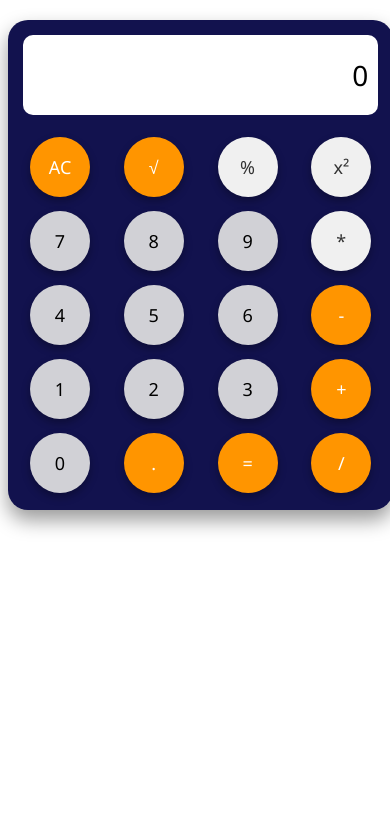
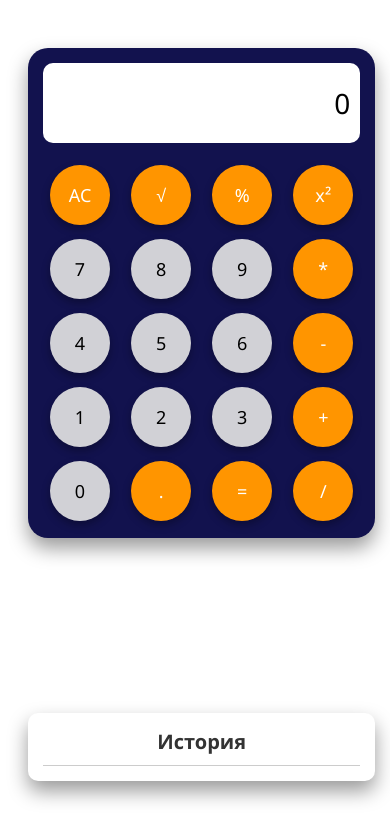
Before and after one commit to Research-Git-2/web-calculator, a plain HTML site: page index.html in a window 390 px wide. Drawn offline with Linux system fonts and the light colour scheme.

Commit message:
+ истроия, -стиль истории

```diff
--- a/index.html
+++ b/index.html
@@ -7,14 +7,16 @@
     <title>Calculator</title>
   </head>
   <body>
+    <body>
       <div class="calculator-container">
+        <div class="layout">
           <div class="rectangle">
             <div class="display">0</div>
             <div class="buttons" id="exe">
               <div class="row">
                 <button id="AC">AC</button>
-            <button id="root">&radic;</button>
-            <button id="">%</button>
+                <button id="root">√</button>
+                <button id="per">%</button>
                 <button id="pow">x²</button>
               </div>
               <div class="row">
@@ -43,6 +45,12 @@
               </div>
             </div>
           </div>
+
+          <div class="history">
+            <h3>История</h3>
+            <ul id="historyList"></ul>
+          </div>
+        </div>
       </div>
       <script src="script.js"></script>
     </body>
--- a/script.js
+++ b/script.js
@@ -4,45 +4,16 @@ let firstNumber = "";
 let secondNumber = "";
 let operator = "";
 
-const num7 = () => {
-  appendNumber("7");
-};
-
-const num8 = () => {
-  appendNumber("8");
-};
-
-const num9 = () => {
-  appendNumber("9");
-};
-
-const num4 = () => {
-  appendNumber("4");
-};
-
-const num5 = () => {
-  appendNumber("5");
-};
-
-const num6 = () => {
-  appendNumber("6");
-};
-
-const num1 = () => {
-  appendNumber("1");
-};
-
-const num2 = () => {
-  appendNumber("2");
-};
-
-const num3 = () => {
-  appendNumber("3");
-};
-
-const num0 = () => {
-  appendNumber("0");
-};
+const num7 = () => appendNumber("7");
+const num8 = () => appendNumber("8");
+const num9 = () => appendNumber("9");
+const num4 = () => appendNumber("4");
+const num5 = () => appendNumber("5");
+const num6 = () => appendNumber("6");
+const num1 = () => appendNumber("1");
+const num2 = () => appendNumber("2");
+const num3 = () => appendNumber("3");
+const num0 = () => appendNumber("0");
 
 const appendNumber = (num) => {
   if (operator === "") {
@@ -57,6 +28,13 @@ const appendNumber = (num) => {
 const numD = () => {
   if (firstNumber !== "" && operator === "") {
     operator = "/";
+    display.textContent = firstNumber + " " + operator;
+  }
+};
+
+const numPer = () => {
+  if (firstNumber !== "" && operator === "") {
+    operator = "%";
     display.textContent = firstNumber + " " + operator;
   }
 };
@@ -111,27 +89,61 @@ const calculate = () => {
         }
         result = num1 / num2;
         break;
-
       case "+":
         result = num1 + num2;
         break;
-
       case "-":
         result = num1 - num2;
         break;
-
       case "*":
         result = num1 * num2;
         break;
-
+      case "%":
+        result = (num1 * num2) / 100;
+        break;
       default:
         return;
     }
 
+    result = parseFloat(result.toFixed(4));
     display.textContent = result;
+    addToHistory(`${num1} ${operator} ${num2}`, result);
     firstNumber = result.toString();
     secondNumber = "";
     operator = "";
+  }
+};
+
+const root = () => {
+  if (firstNumber !== "" && operator === "") {
+    const num = parseFloat(firstNumber);
+
+    if (num < 0) {
+      display.textContent = "Ошибка: √ из отрицательного";
+      reset();
+      return;
+    }
+
+    const result = Math.sqrt(num);
+    display.textContent = result;
+    addToHistory(`√${num}`, result);
+    firstNumber = result.toString();
+  } else {
+    display.textContent = "Ошибка: сначала введите число";
+    reset();
+  }
+};
+
+const pow = () => {
+  if (firstNumber !== "" && operator === "") {
+    const num = parseFloat(firstNumber);
+    const result = Math.pow(num, 2);
+    display.textContent = result;
+    addToHistory(`${num}²`, result);
+    firstNumber = result.toString();
+  } else {
+    display.textContent = "Ошибка: сначала введите число";
+    reset();
   }
 };
 
@@ -139,56 +151,33 @@ const reset = () => {
   firstNumber = "";
   secondNumber = "";
   operator = "";
-  display.textContent = "";
+  display.textContent = "0";
 };
 
-const seven = document.querySelector("#seven");
-seven.addEventListener("click", num7);
+const addToHistory = (expr, result) => {
+  const historyList = document.getElementById("historyList");
+  const li = document.createElement("li");
+  li.textContent = `${expr} = ${result}`;
+  historyList.prepend(li);
+};
 
-const eight = document.querySelector("#eight");
-eight.addEventListener("click", num8);
-
-const nine = document.querySelector("#nine");
-nine.addEventListener("click", num9);
-
-const four = document.querySelector("#four");
-four.addEventListener("click", num4);
-
-const five = document.querySelector("#five");
-five.addEventListener("click", num5);
-
-const six = document.querySelector("#six");
-six.addEventListener("click", num6);
-
-const one = document.querySelector("#one");
-one.addEventListener("click", num1);
-
-const two = document.querySelector("#two");
-two.addEventListener("click", num2);
-
-const three = document.querySelector("#three");
-three.addEventListener("click", num3);
-
-const numZero = document.querySelector("#zero");
-numZero.addEventListener("click", num0);
-
-const divide = document.querySelector("#D");
-divide.addEventListener("click", numD);
-
-const numSum = document.querySelector("#plus");
-numSum.addEventListener("click", sum);
-
-const numMinus = document.querySelector("#minus");
-numMinus.addEventListener("click", minus);
-
-const numMult = document.querySelector("#mult");
-numMult.addEventListener("click", mult);
-
-const dotBtn = document.querySelector("#point");
-dotBtn.addEventListener("click", point);
-
-const equal = document.querySelector("#equal");
-equal.addEventListener("click", calculate);
-
-const clear = document.querySelector("#AC");
-clear.addEventListener("click", reset);
+document.querySelector("#pow").addEventListener("click", pow);
+document.querySelector("#root").addEventListener("click", root);
+document.querySelector("#seven").addEventListener("click", num7);
+document.querySelector("#eight").addEventListener("click", num8);
+document.querySelector("#nine").addEventListener("click", num9);
+document.querySelector("#four").addEventListener("click", num4);
+document.querySelector("#five").addEventListener("click", num5);
+document.querySelector("#six").addEventListener("click", num6);
+document.querySelector("#one").addEventListener("click", num1);
+document.querySelector("#two").addEventListener("click", num2);
+document.querySelector("#three").addEventListener("click", num3);
+document.querySelector("#zero").addEventListener("click", num0);
+document.querySelector("#D").addEventListener("click", numD);
+document.querySelector("#per").addEventListener("click", numPer);
+document.querySelector("#plus").addEventListener("click", sum);
+document.querySelector("#minus").addEventListener("click", minus);
+document.querySelector("#mult").addEventListener("click", mult);
+document.querySelector("#point").addEventListener("click", point);
+document.querySelector("#equal").addEventListener("click", calculate);
+document.querySelector("#AC").addEventListener("click", reset);
--- a/style.css
+++ b/style.css
@@ -69,24 +69,28 @@ button:active {
 
 button#plus,
 button#minus,
+button#pow,
 button#D,
 button#equal,
 button#AC,
+button#mult,
 button#root,
 button#point,
-button#percent {
+button#per {
   background-color: #ff9500;
   color: #fff;
 }
 
 button#plus:hover,
 button#minus:hover,
+button#mult:hover,
 button#D:hover,
+button#pow:hover,
 button#equal:hover,
 button#AC:hover,
 button#root:hover,
 button#point:hover,
-button#percent:hover {
+button#per:hover {
   background-color: #e08a00;
 }
 
@@ -115,6 +119,65 @@ button#seven:hover,
 button#eight:hover,
 button#nine:hover {
   background-color: #bfbfc4;
+}
+
+.layout {
+  display: flex;
+  gap: 10%;
+  padding: 20px;
+  flex-wrap: wrap;
+  align-items: flex-start;
+}
+
+#historyList {
+  list-style: none;
+  padding: 0;
+  margin: 0;
+  overflow-y: auto;
+  flex-grow: 1;
+  border-top: 1px solid #ccc;
+  max-height: 100%;
+}
+
+.history {
+  background-color: #ffffff;
+  border-radius: 10px;
+  padding: 15px;
+  width: 260px;
+  height: 600px;
+  box-shadow: 0 10px 20px rgba(0, 0, 0, 0.4);
+  display: flex;
+  flex-direction: column;
+  transform: translateY(135px);
+  overflow: hidden;
+}
+
+.history h3 {
+  margin: 0 0 10px;
+  font-size: 20px;
+  color: #333;
+  font-family: "Segoe UI", sans-serif;
+  text-align: center;
+}
+
+#historyList {
+  list-style: none;
+  padding: 0;
+  margin: 0;
+  overflow-y: auto;
+  flex-grow: 1;
+  border-top: 1px solid #ccc;
+}
+
+#historyList li {
+  padding: 8px 10px;
+  font-size: 16px;
+  color: #333;
+  border-bottom: 1px solid #eee;
+}
+
+#historyList li:last-child {
+  border-bottom: none;
 }
 
 @media (max-width: 500px) {
@@ -156,3 +219,16 @@ button#nine:hover {
     height: 70px;
   }
 }
+
+@media (max-width: 768px) {
+  .layout {
+    flex-direction: column;
+    align-items: center;
+  }
+
+  .history {
+    width: 95%;
+    height: auto;
+    margin-top: 20px;
+  }
+}
```
Lines whose indentation alone changed are shown as unchanged.
